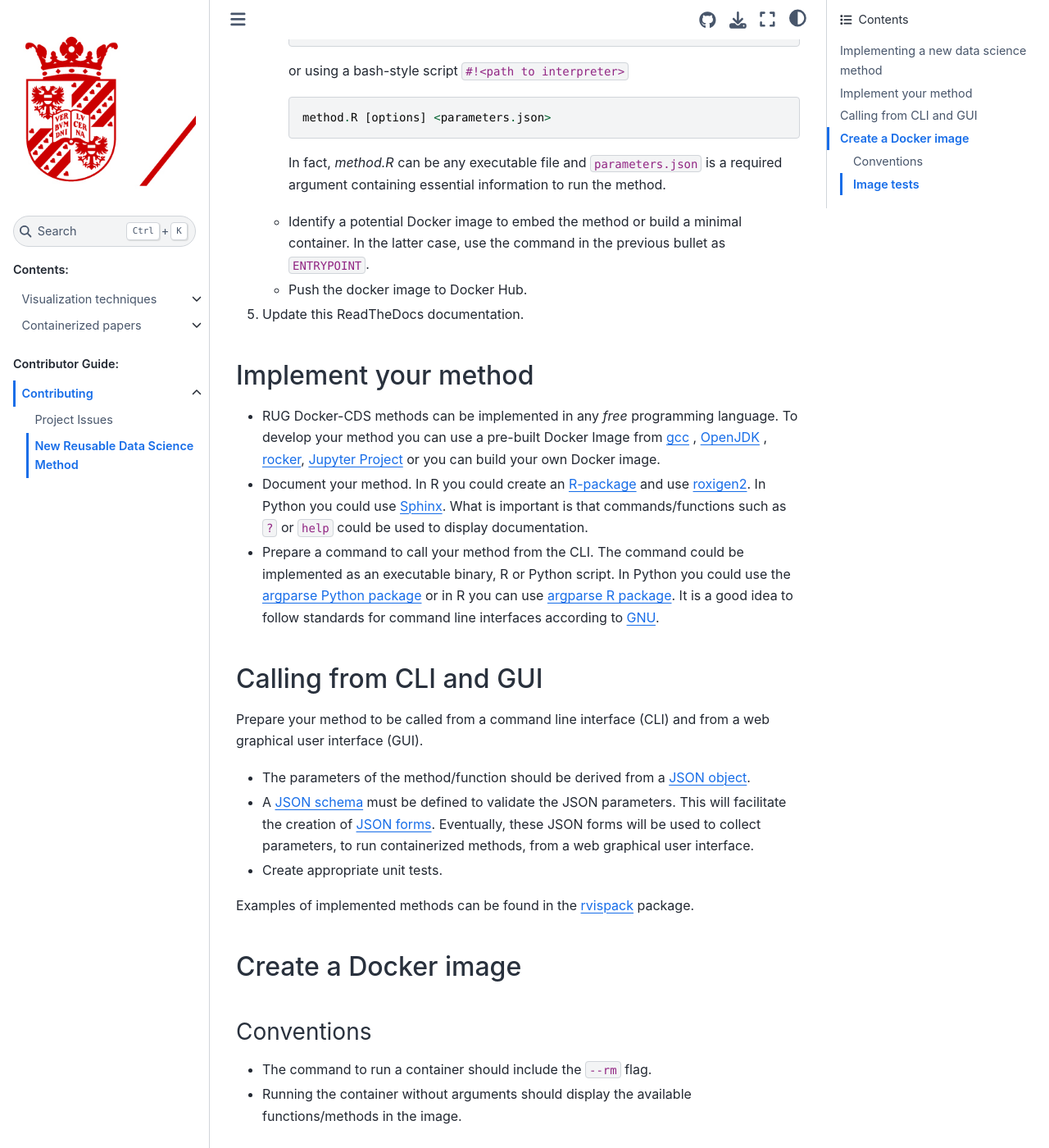
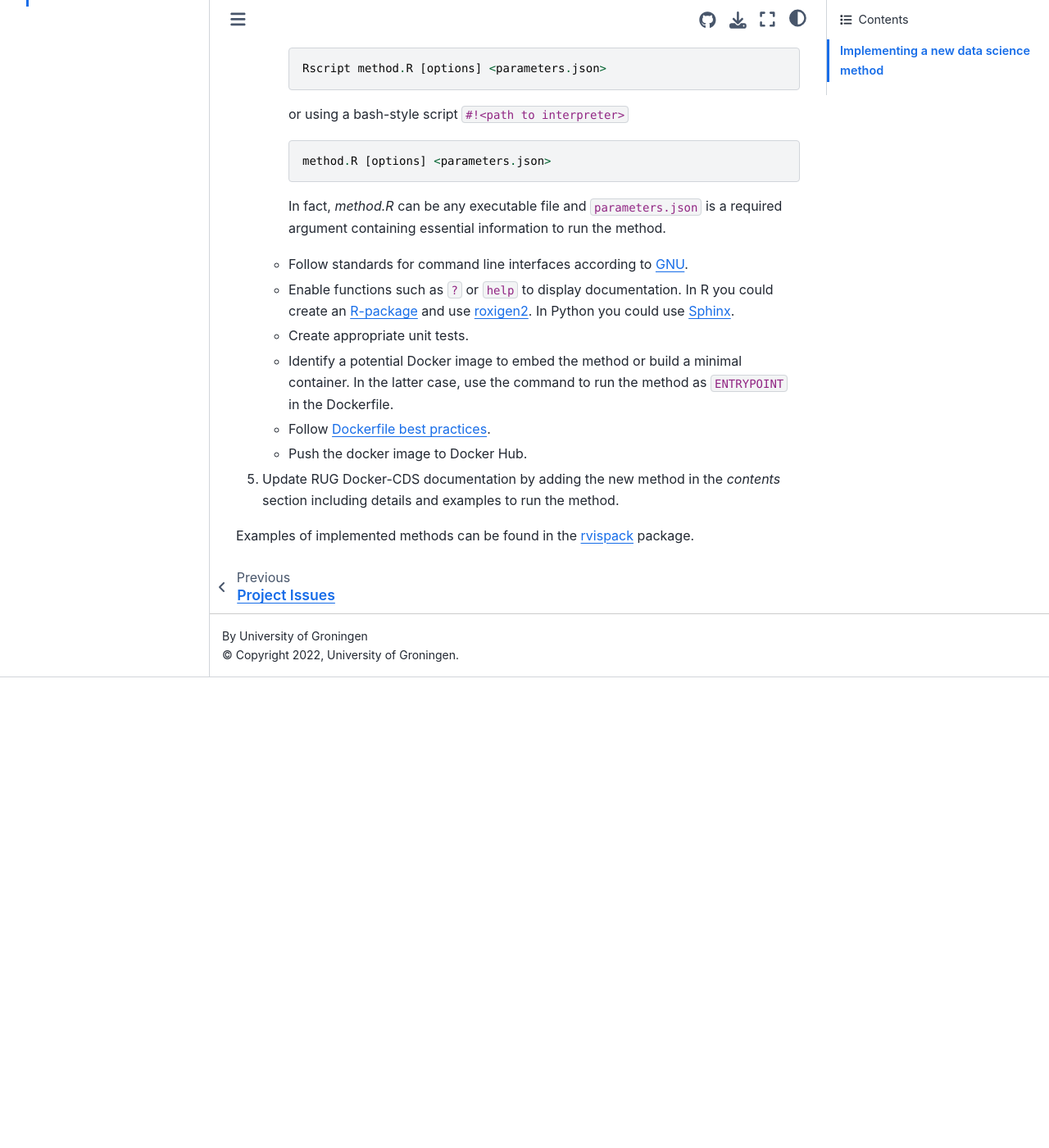
Before and after one commit to rijksuniversiteit-groningen/docker-cds, a Sphinx documentation site: the page built from docs/source/contributing/newmethod.rst, in a window 1280 px wide and 1400 px high, scrolled down 981 px. Shown: the whole window at 82% size. Built offline with Sphinx 7.4.7 and the Sphinx Book theme 1.1.4, drawn with Linux system fonts in a browser that asks for light colours; after the commit the page ends 1807 px from its top, so only the background shows below that; some of the changed text lies outside the part shown.

Commit message:
update contributing section

```diff
--- a/docs/source/contributing/newmethod.rst
+++ b/docs/source/contributing/newmethod.rst
@@ -52,70 +60,25 @@
      In fact, `method.R` can be any executable file and
      ``parameters.json`` is a required argument containing essential
      information to run the method.
+   - Follow standards for command line interfaces according to `GNU
+     <https://www.gnu.org/prep/standards/standards.html#Command_002dLine-Interfaces>`_.
+   - Enable functions such as ``?`` or ``help`` to display
+     documentation. In R you could create an `R-package
+     <https://r-pkgs.org/>`_ and use `roxigen2
+     <https://cran.r-project.org/web/packages/roxygen2/vignettes/roxygen2.html>`_.
+     In Python you could use `Sphinx
+     <https://www.sphinx-doc.org/en/master/>`_.
+   - Create appropriate unit tests.
    - Identify a potential Docker image to embed the method or build a
-     minimal container. In the latter case, use the command in the
-     previous bullet as ``ENTRYPOINT``.
+     minimal container. In the latter case, use the command to run the
+     method as ``ENTRYPOINT`` in the Dockerfile.
+   - Follow `Dockerfile best practices
+     <https://docs.docker.com/develop/develop-images/dockerfile_best-practices/>`_.
    - Push the docker image to Docker Hub.
 
-#. Update this ReadTheDocs documentation.
+#. Update RUG Docker-CDS documentation by adding the new method in the
+   `contents` section including details and examples to run the method.
 
-
-Implement your method
-+++++++++++++++++++++
-
-* RUG Docker-CDS methods can be implemented in any `free` programming
-  language. To develop your method you can use a pre-built Docker
-  Image from `gcc <https://hub.docker.com/_/gcc>`_ , `OpenJDK
-  <https://hub.docker.com/_/openjdk>`_ , `rocker
-  <https://hub.docker.com/u/rocker>`_, `Jupyter Project
-  <https://hub.docker.com/u/jupyter>`_ or you can build your own
-  Docker image.
-* Document your method. In R you could create an `R-package
-  <https://r-pkgs.org/>`_ and use `roxigen2
-  <https://cran.r-project.org/web/packages/roxygen2/vignettes/roxygen2.html>`_. In
-  Python you could use `Sphinx
-  <https://www.sphinx-doc.org/en/master/>`_. What is important is that
-  commands/functions such as ``?`` or ``help`` could be used to
-  display documentation.
-* Prepare a command to call your method from the CLI. The command
-  could be implemented as an executable binary, R or Python script. In
-  Python you could use the `argparse Python package
-  <https://docs.python.org/3/library/argparse.html>`_ or in R you can
-  use `argparse R package
-  <https://cran.r-project.org/package=argparse>`_. It is a good idea
-  to follow standards for command line interfaces according to `GNU
-  <https://www.gnu.org/prep/standards/standards.html#Command_002dLine-Interfaces>`_.
-
-Calling from CLI and GUI
-++++++++++++++++++++++++
-
-Prepare your method to be called from a command line interface (CLI)
-and from a web graphical user interface (GUI).
-
-* The parameters of the method/function should be derived from a `JSON object
-  <https://www.json.org/json-en.html>`_.
-* A `JSON schema
-  <https://json-schema.org/understanding-json-schema/>`_ must be
-  defined to validate the JSON parameters. This will facilitate the
-  creation of `JSON forms
-  <https://jsonform.github.io/jsonform/playground/index.html>`_. Eventually,
-  these JSON forms will be used to collect parameters, to run
-  containerized methods, from a web graphical user interface.
-* Create appropriate unit tests.
 
 Examples of implemented methods can be found in the `rvispack
 <https://github.com/rijksuniversiteit-groningen/rvispack>`_ package.
-
-
-Create a Docker image
-+++++++++++++++++++++
-
-Conventions
------------
-
-* The command to run a container should include the ``--rm`` flag.
-* Running the container without arguments should display the available
-  functions/methods in the image.
-
-Image tests
------------
```
Also changed, not shown: other parts of docs/source/contributing/newmethod.rst (+11 -3 lines).
